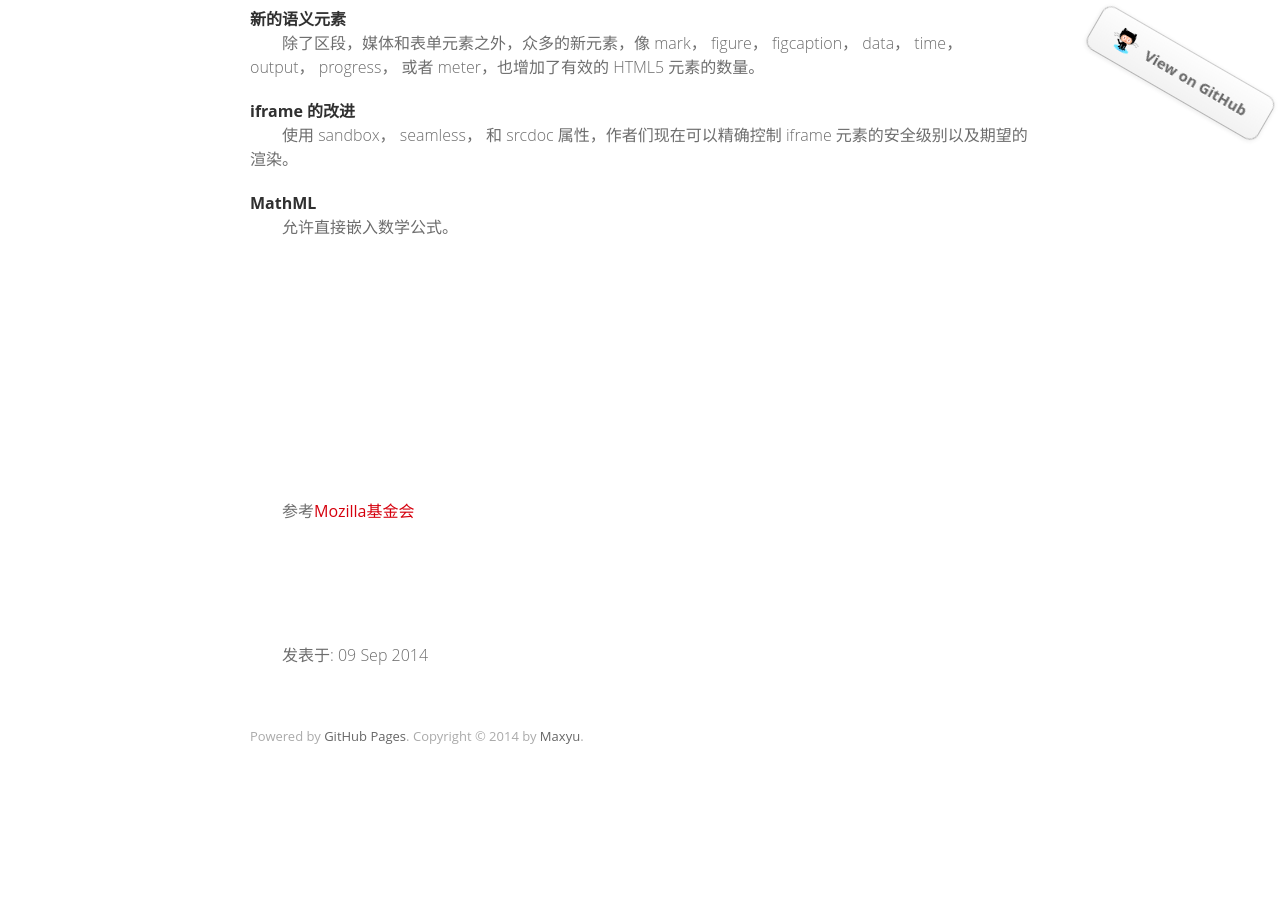
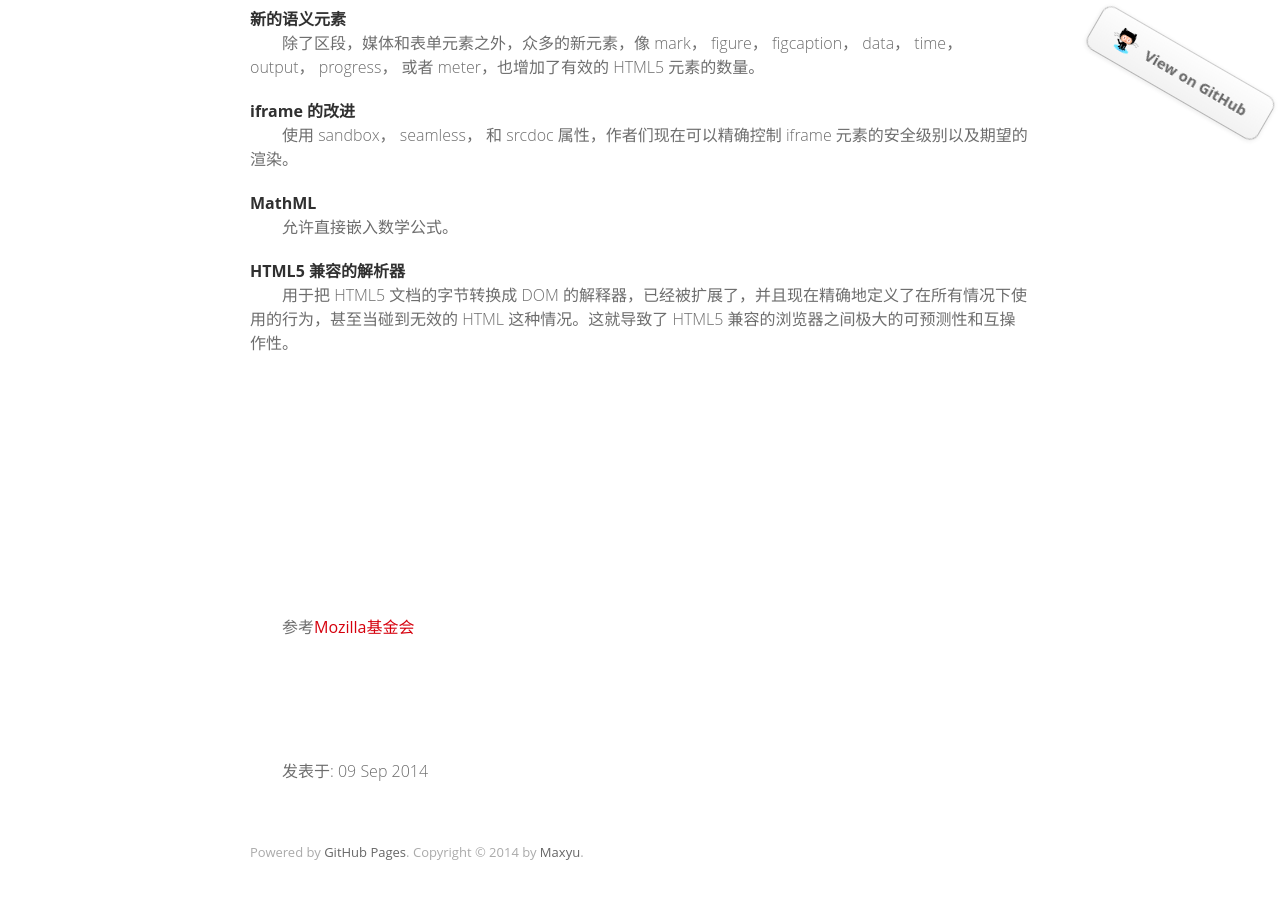
Before and after one commit to yubiaobin/yubiaobin.github.io, a Jekyll site: the page built from _posts/2014-09-09-html5-defined.html, in a window 1280 px wide and 900 px high, scrolled down 1634 px. Built offline with Jekyll 4.4.1, drawn with Linux system fonts in a browser that asks for light colours; comment, search, counter and statistics services are not loaded; before the commit the page ends 2434 px from its top, so only the background shows below that.

Commit message:
modofied html5 blog

```diff
--- a/_posts/2014-09-09-html5-defined.html
+++ b/_posts/2014-09-09-html5-defined.html
@@ -95,8 +95,8 @@ Your browser does not support the video tag.
 <p>允许直接嵌入数学公式。</p>
 
 
-
-
+<h4>HTML5 兼容的解析器</h4>
+<p>用于把 HTML5 文档的字节转换成 DOM 的解释器，已经被扩展了，并且现在精确地定义了在所有情况下使用的行为，甚至当碰到无效的 HTML 这种情况。这就导致了 HTML5 兼容的浏览器之间极大的可预测性和互操作性。</p>
 
 
 
```
